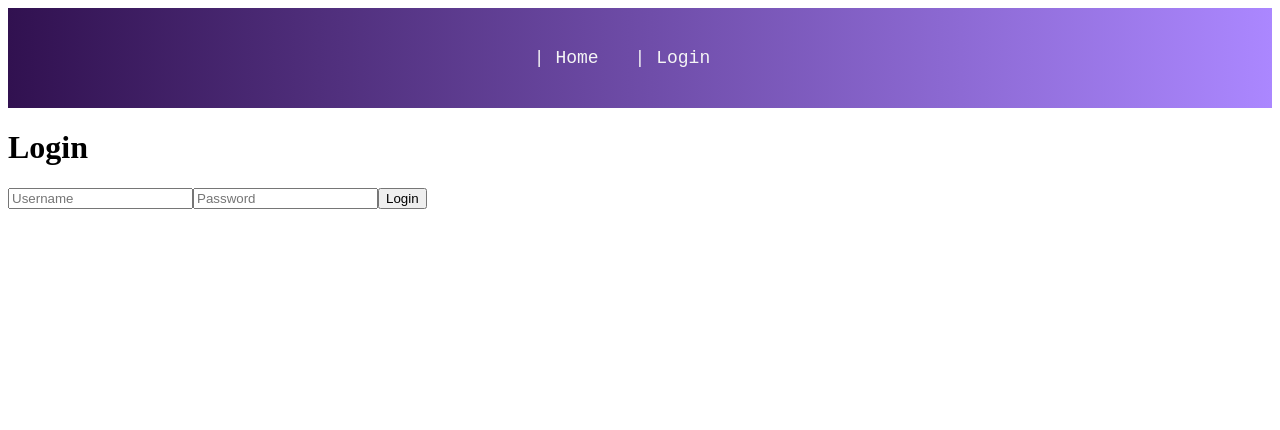
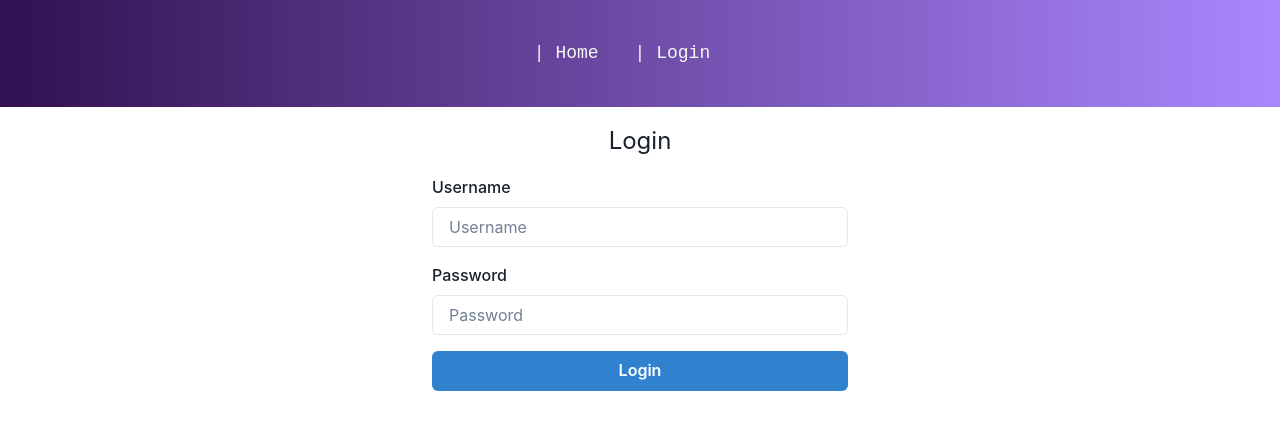
Before and after one commit to jonaszeferino/triviaWithAuth, a Next.js app: page /login in a window 1280 px wide. Shown: the top 430 px of the page. Built offline with nearby package versions, Linux system fonts and the light colour scheme; no server answers.

Commit message:
login page working with basic functions - just with a verify user on db

```diff
--- a/package.json
+++ b/package.json
@@ -9,6 +9,7 @@
     "lint": "next lint"
   },
   "dependencies": {
+    "@chakra-ui/react": "^2.6.1",
     "axios": "^1.4.0",
     "date-fns": "^2.29.3",
     "date-fns-tz": "^1.3.7",
--- a/pages/login.jsx
+++ b/pages/login.jsx
@@ -1,30 +1,44 @@
 import { useState } from 'react'
 import { useSession, signIn } from 'next-auth/react'
 import { useRouter } from 'next/router'
+import styles from '../styles/LoginPage.module.css'
+import {
+  Box,
+  Button,
+  FormControl,
+  FormLabel,
+  Input,
+  Stack,
+  Text,
+  ChakraProvider
+} from '@chakra-ui/react';
 
 export default function LoginPage() {
   const { data: session, status: sessionStatus } = useSession()
   const [credentials, setCredentials] = useState({ username: '', password: '' })
+  const [error, setError] = useState(null);
+  const [loading, setLoading] = useState(false)
+
   const router = useRouter()
 
   const handleSubmit = async (e) => {
-    e.preventDefault()
+    setLoading(true)
+    e.preventDefault();
     const result = await signIn('credentials', {
       redirect: false,
-      ...credentials
-    })
+      ...credentials,
+    });
 
     if (result.error) {
-      // Tratar erro de autenticação
-      console.error(result.error)
-
-      // Redirecionar para a página de usuário não logado
-      router.push('/indexNaoLogado')
+      // Exibir a mensagem de erro na tela
+      setError(result.error.message);
+      setLoading(false)
     } else {
       // Redirecionar para a página principal após o login bem-sucedido
-      router.push('/indexLogado')
+      setLoading(false)
+      router.push('/indexLogado');
     }
-  }
+  };
 
   const handleChange = (e) => {
     setCredentials({ ...credentials, [e.target.name]: e.target.value })
@@ -40,13 +54,40 @@ export default function LoginPage() {
   }
 
   return (
-    <div>
-      <h1>Login</h1>
+    <>
+    <ChakraProvider>
+    <Box p={4} maxWidth="md" mx="auto">
+      <Text fontSize="2xl" mb={4} textAlign="center">
+        Login
+      </Text>
       <form onSubmit={handleSubmit} method="post">
-        <input type="text" name="username" placeholder="Username" onChange={handleChange} />
-        <input type="password" name="password" placeholder="Password" onChange={handleChange} />
-        <button type="submit">Login</button>
+        <Stack spacing={4}>
+          <FormControl>
+            <FormLabel>Username</FormLabel>
+            <Input
+              type="text"
+              name="username"
+              placeholder="Username"
+              onChange={handleChange}
+            />
+          </FormControl>
+          <FormControl>
+            <FormLabel>Password</FormLabel>
+            <Input
+              type="password"
+              name="password"
+              placeholder="Password"
+              onChange={handleChange}
+            />
+          </FormControl>
+          <Button type="submit" colorScheme="blue" isLoading={loading}>
+            Login
+          </Button>
+          {error && <Text color="red.500">{error}</Text>}
+        </Stack>
       </form>
-    </div>
+    </Box>
+    </ChakraProvider>
+    </>
   )
 }
--- /dev/null
+++ b/styles/LoginPage.module.css
@@ -0,0 +1,24 @@
+.container {
+  display: flex;
+  flex-direction: column;
+  align-items: center;
+  justify-content: center;
+  height: 100vh;
+}
+
+.form {
+  display: flex;
+  flex-direction: column;
+  align-items: center;
+  gap: 10px;
+  width: 300px;
+  padding: 20px;
+  border: 1px solid #ccc;
+  border-radius: 5px;
+  background-color: #f5f5f5;
+}
+
+.error {
+  color: red;
+  margin-top: 10px;
+}
```
Also changed, not shown: 2 other files (tests, documents, lock files or other folders).
